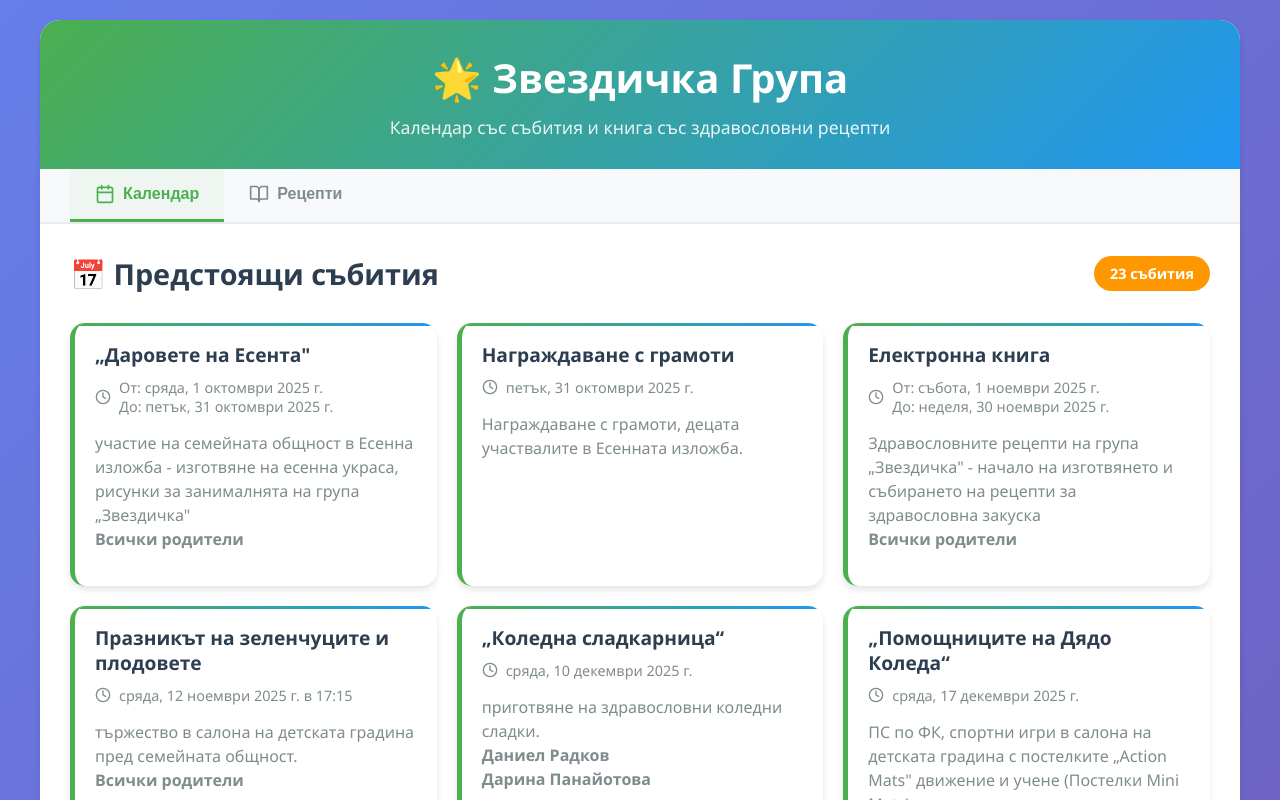
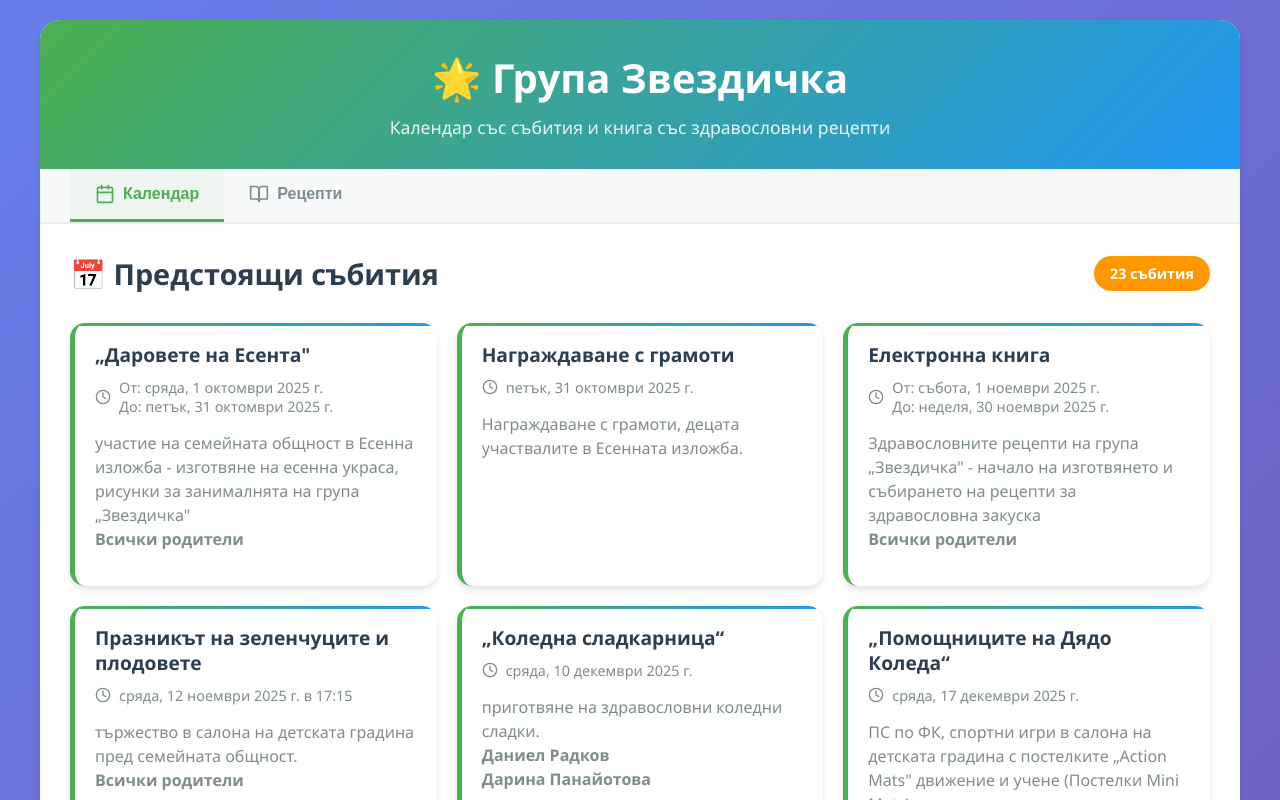
Before and after one commit to vitkinov/zvezdichka-group, a React (Create React App) app: page / in a window 1280 px wide. Shown: the top 800 px of the page. Built offline with nearby package versions, Linux system fonts and the light colour scheme.

Commit message:
Fix title

```diff
--- a/public/index.html
+++ b/public/index.html
@@ -4,8 +4,8 @@
     <meta charset="utf-8" />
     <meta name="viewport" content="width=device-width, initial-scale=1" />
     <meta name="theme-color" content="#4CAF50" />
-    <meta name="description" content="Преглед на календара за детски групи" />
-    <title>Преглед на календара</title>
+    <meta name="description" content="група &quot;Звездичка&quot; в ДГ &quot;Слънчев дом&quot;" />
+    <title>група &quot;Звездичка&quot; в ДГ &quot;Слънчев дом&quot;</title>
   </head>
   <body>
     <noscript>You need to enable JavaScript to run this app.</noscript>
--- a/src/App.js
+++ b/src/App.js
@@ -143,7 +143,7 @@ function App() {
     <div className="app">
       <div className="container">
         <header className="header">
-          <h1>🌟 Звездичка Група</h1>
+          <h1>🌟 Група Звездичка</h1>
           <p>Календар със събития и книга със здравословни рецепти</p>
         </header>
 
```
